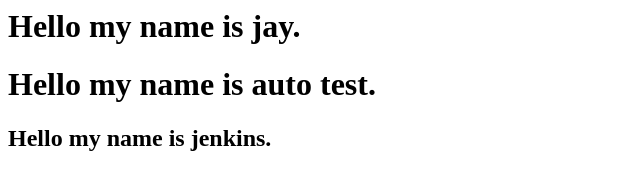
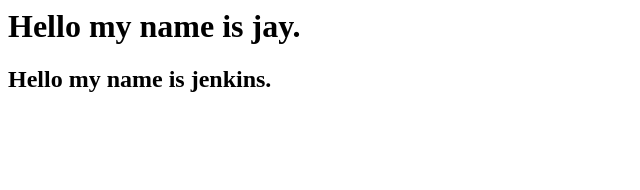
Before and after one commit to jayyy24/jenkins, a plain HTML site: page index.html in a window 1280 px wide. Shown: the whole page, without its empty margins (0-640 px from the left). Drawn offline with Linux system fonts and the light colour scheme.

Commit message:
secod auto pipeline

```diff
--- a/index.html
+++ b/index.html
@@ -1,3 +1,2 @@
 <h1> Hello my name is jay. <h1>
-<h1> Hello my name is auto test. <h1>
 <h2> Hello my name is jenkins. <h2>
```
